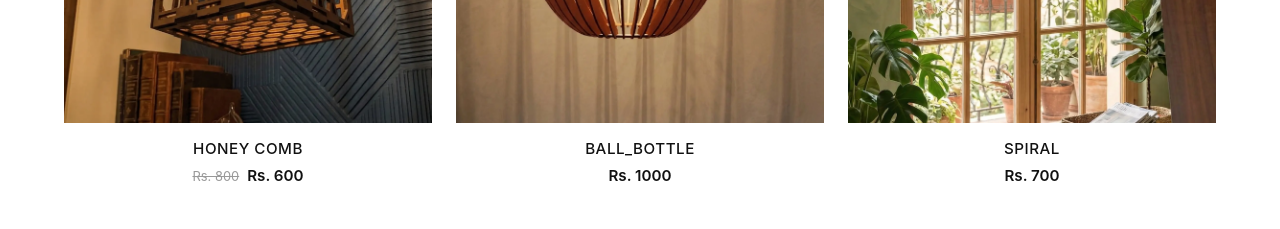
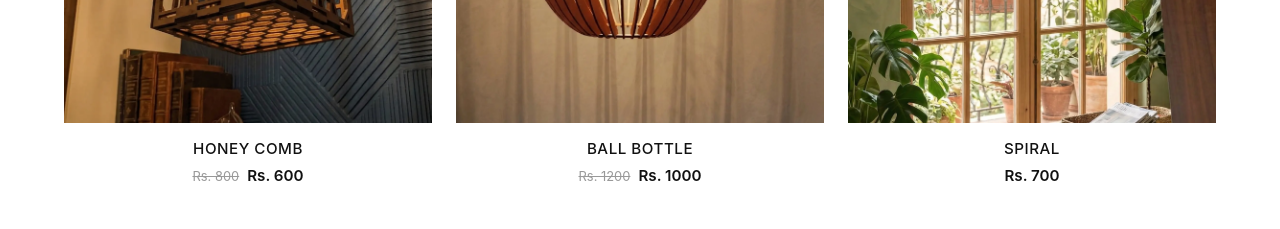
Before and after one commit to inveh/inveh_website, a Vue app: page / in a window 1280 px wide. Shown: the part 1660-1889 px from the top of the page. Built offline with nearby package versions, Linux system fonts and the light colour scheme.

Commit message:
feat: update Ball Bottle product details including price, discount, and description

```diff
--- a/src/data/products.ts
+++ b/src/data/products.ts
@@ -169,11 +169,11 @@ export const productCategories: ProductCategory[] = [
         src: getImagePath('INB006_Ball_bottle/IMG20260226165528_exported_1772114311327.webp'),
       },
     ],
-    model_name: 'Ball_bottle',
+    model_name: 'Ball Bottle',
     model_num: "INB006",
-    model_price: 1000,
-    discount: 0,
-    description: 'size:50cm x 40cm',
+    model_price: 1200,
+    discount: 200,
+    description: 'A design derived from ancient calabash containers will sure make the surrounding environment warm and cozy. Size: 50cm (Height) x 40cm (Diameter)',
   },
 
   {
```
